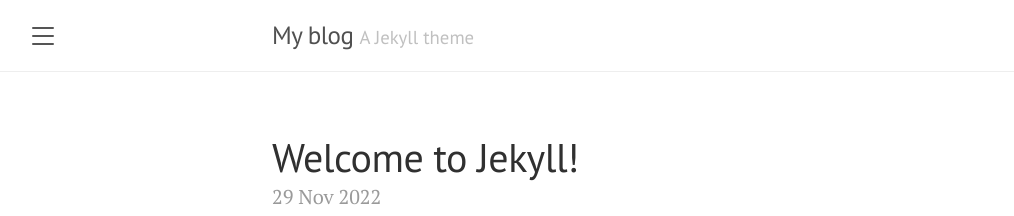
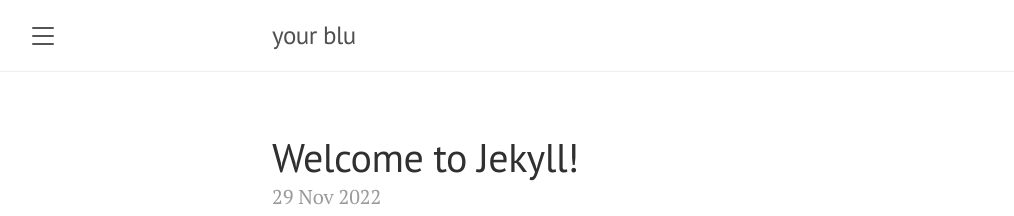
Before and after one commit to AnungooE/AnungooE.github.io, a Jekyll site: the page built from index.html, in a window 1280 px wide and 900 px high. Shown: the top 216 px of the window, without its empty margins (8-1022 px from the left). Built offline with Jekyll 4.4.1, drawn with Linux system fonts in a browser that asks for light colours; the list of posts is cut into pages by our own code.

Commit message:
update _config.yml

```diff
--- a/_config.yml
+++ b/_config.yml
@@ -1,6 +1,6 @@
 # Setup
-title:               My blog
-tagline:             'A Jekyll theme'
+title:               your blu
+tagline:             ''
 description:         'A reserved <a href="https://jekyllrb.com" target="_blank">Jekyll</a> theme that places the utmost gravity on content with a hidden drawer. Made by <a href="https://twitter.com/mdo" target="_blank">@mdo</a>.'
 url:                 https://anungooe.github.io
 baseurl:             ''
```
